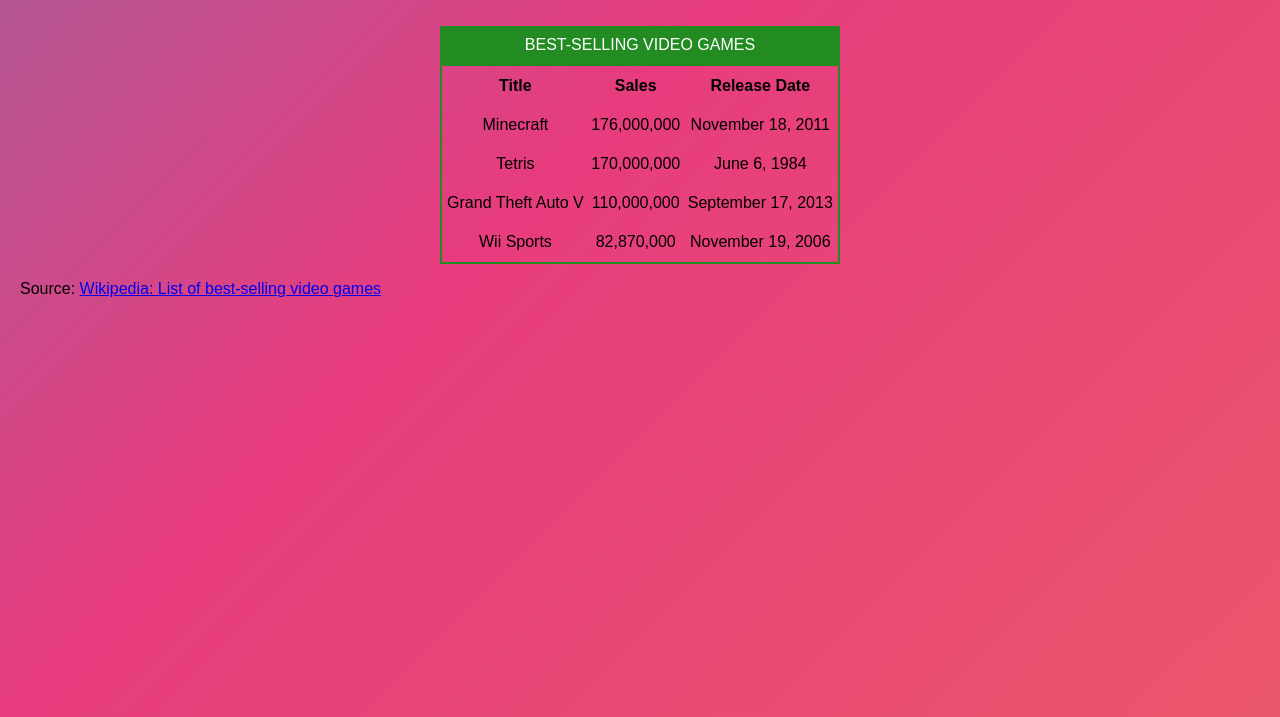
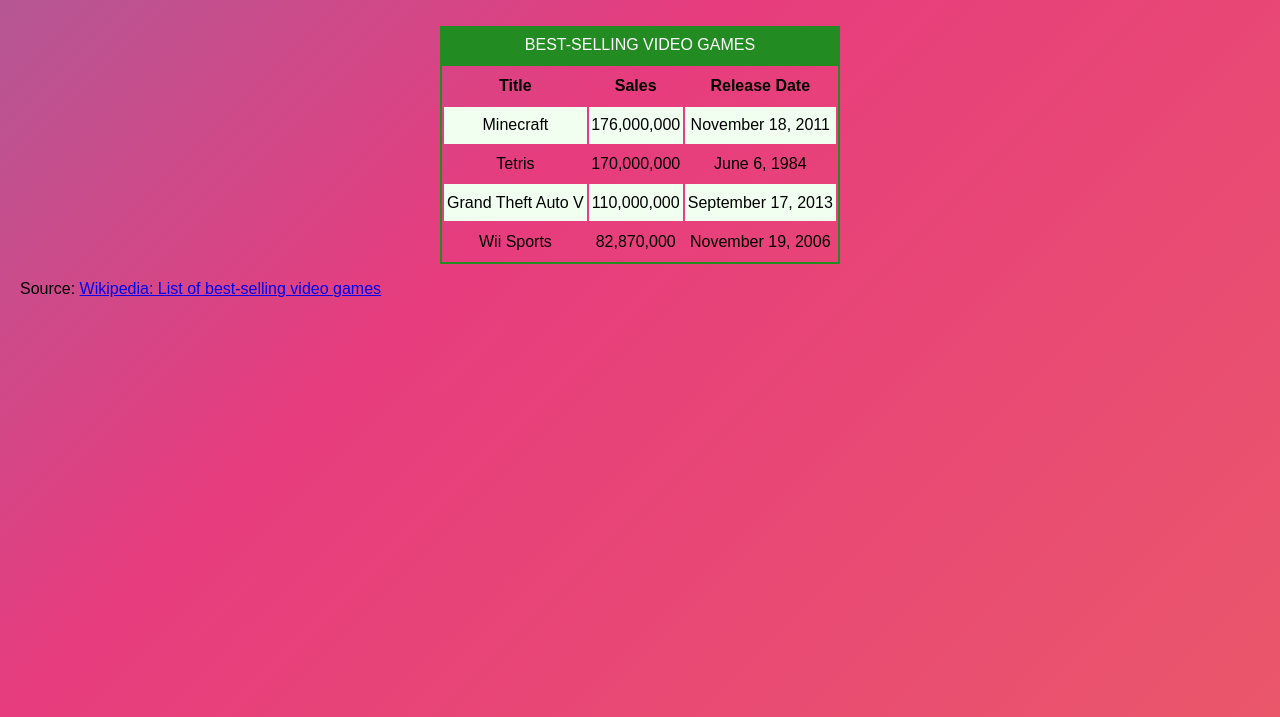
Before and after one commit to DuaSpoolios/WP_GitHub_Collab, a plain HTML site: page index.html in a window 1280 px wide. Shown: the part 123-840 px from the top of the page. Drawn offline with Linux system fonts and the light colour scheme.

Commit message:
add part c

```diff
--- a/index.html
+++ b/index.html
@@ -75,7 +75,10 @@ table caption {
       padding: 10px;
     }
 
-/* (c) partner will add pseudo-class for tr:nth-child(even) */
+    /* (c) Pseudo-class Selector for tr:nth-child(even) */
+    tr:nth-child(even) {
+      background-color: var(--row-bg-color);
+    }
   </style>
 </head>
 <body>
@@ -115,8 +118,10 @@ table caption {
   </div>
 
   <p>
-  Source: <a href="https://en.wikipedia.org/wiki/List_of_best-selling_video_games">
-  Wikipedia: List of best-selling video games</a>
+    Source:
+    <a href="https://en.wikipedia.org/wiki/List_of_best-selling_video_games">
+      Wikipedia: List of best-selling video games
+    </a>
   </p>
 
 </body>
```
Lines whose indentation alone changed are shown as unchanged.
